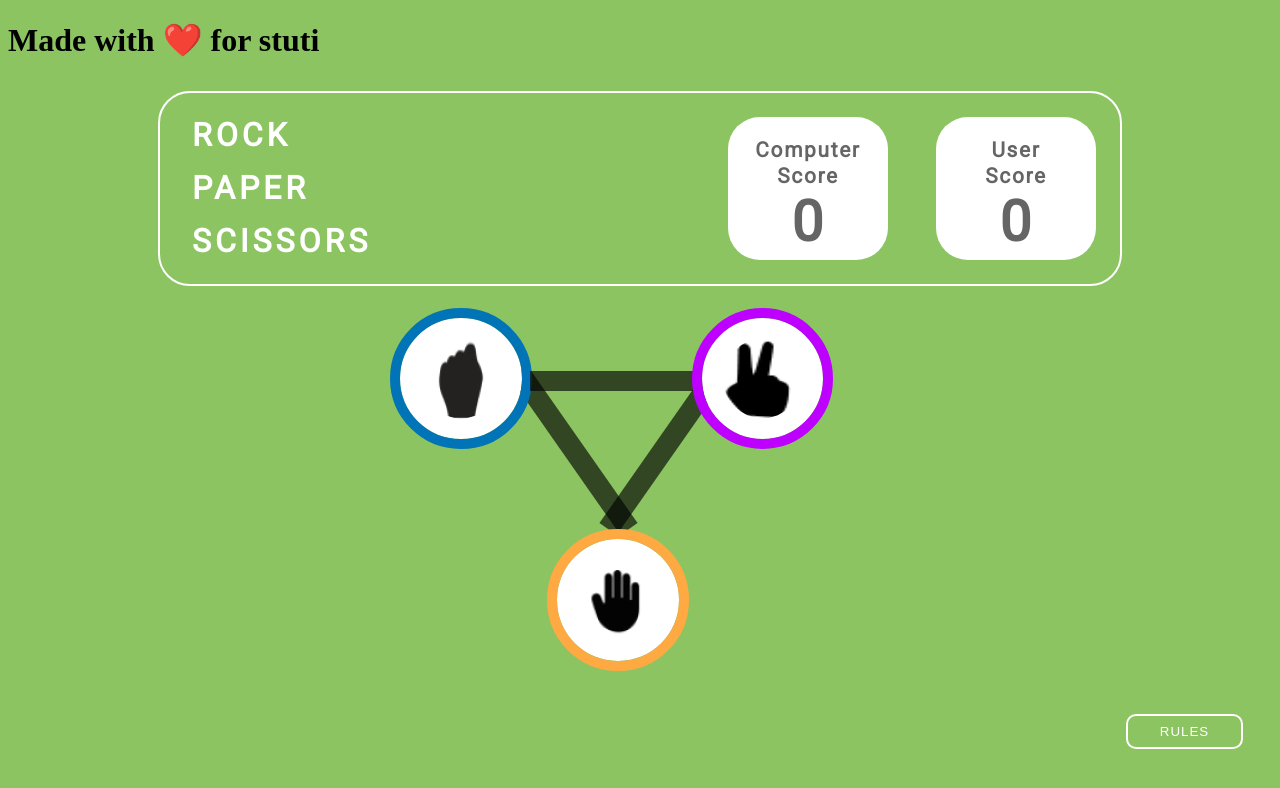
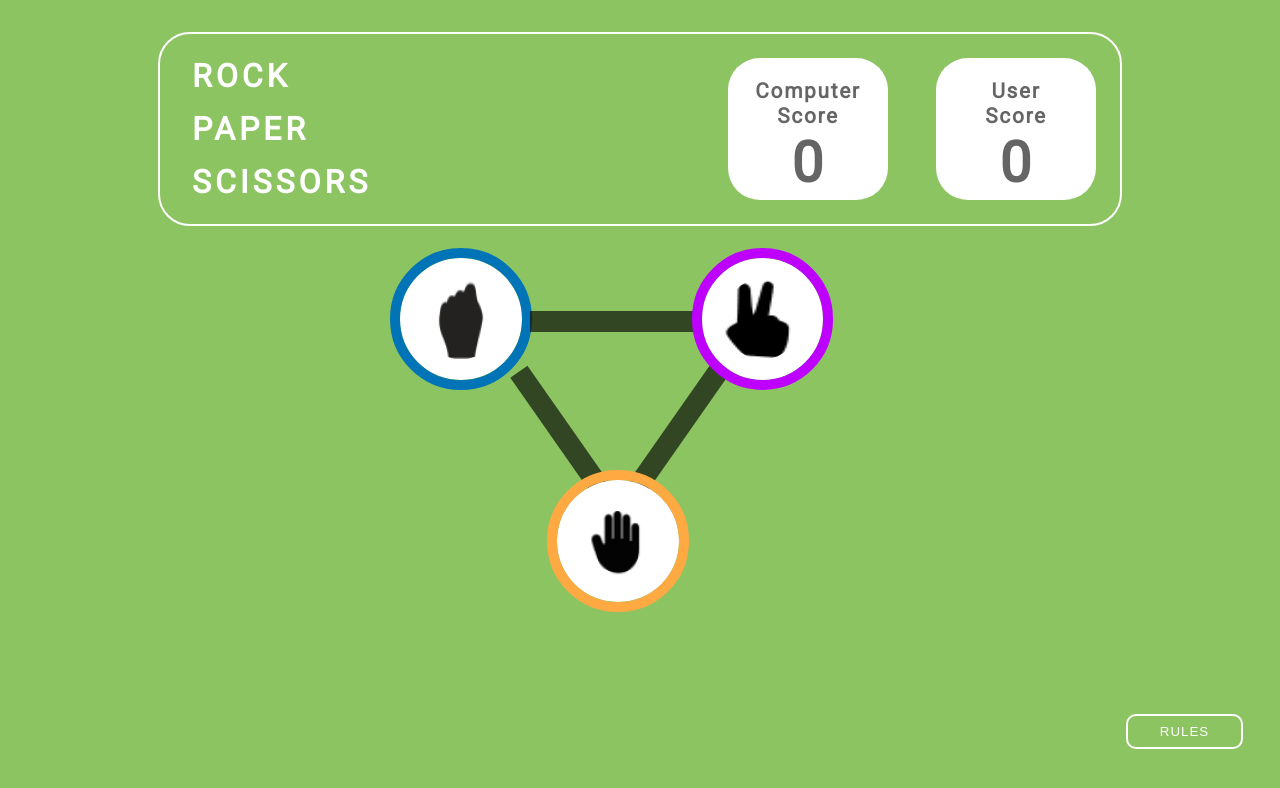
Before and after one commit to KB-2000/Rock-Paper-Scissor, a plain HTML site: page index.html in a window 1280 px wide. Drawn offline with Linux system fonts and the light colour scheme.

Commit message:
index.html

```diff
--- a/index.html
+++ b/index.html
@@ -9,7 +9,7 @@
 </head>
 <body>
     <!-- Score Board -->
-    <h1>Made with ❤️ for stuti</h1>
+
     <div class="score_board">
         <div class="title">
             <p>ROCK</p>
```
